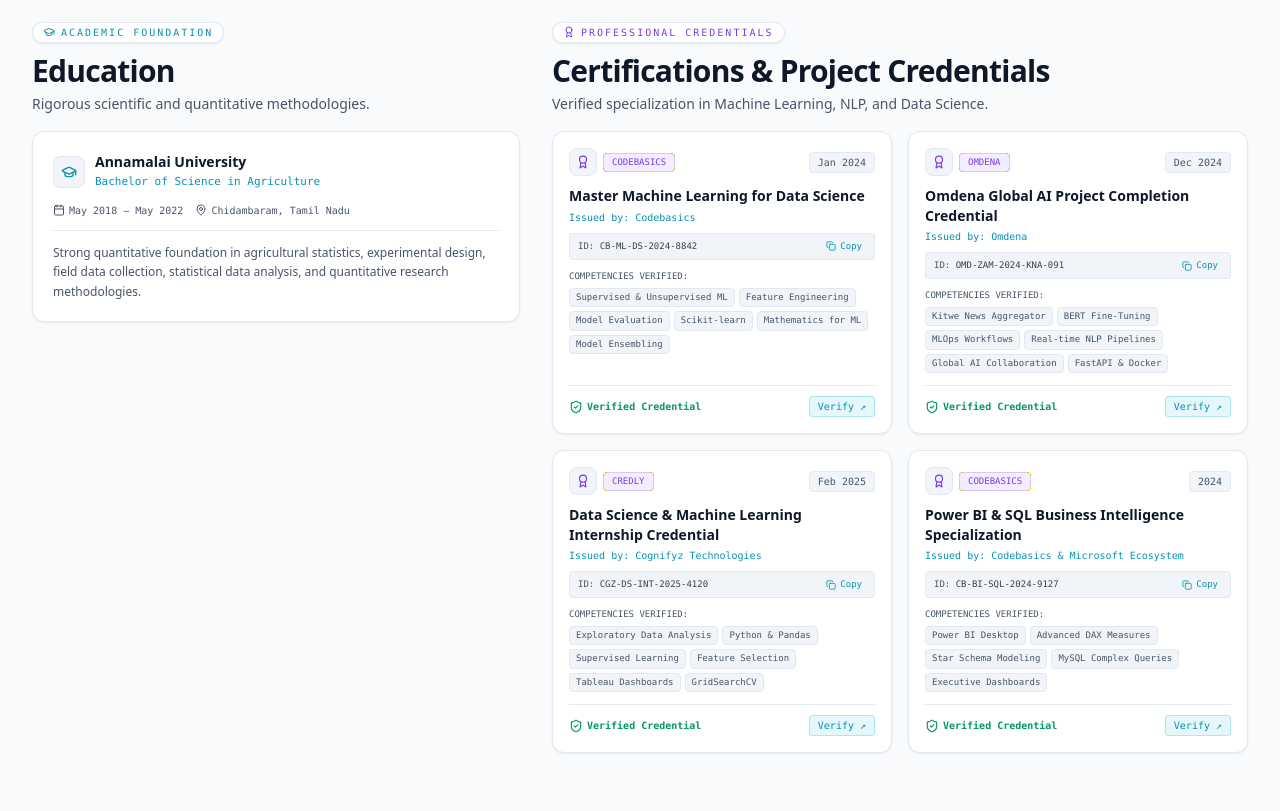
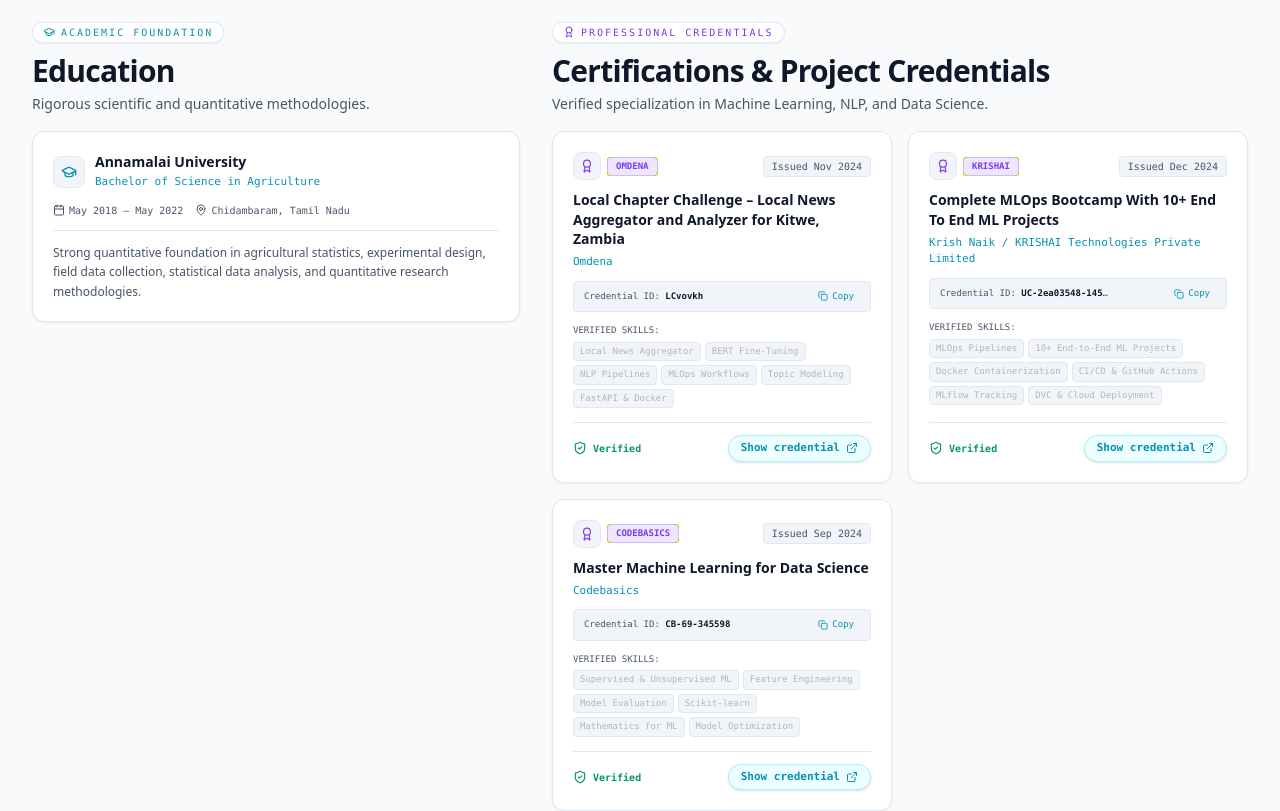
Before and after one commit to ambigapathikavin/portfolio, a React (Vite) app: page / in a window 1280 px wide. Shown: the part 8140-8951 px from the top of the page. Built offline with nearby package versions, Linux system fonts and the light colour scheme.

Commit message:
feat(certifications): update data and enhance hover UI
- Update certification entries to include latest achievements
- Expand badge type support for broader platform compatibility
- Refine hover animations and visual styling for cards

```diff
--- a/src/components/EducationCertifications.tsx
+++ b/src/components/EducationCertifications.tsx
@@ -160,50 +160,50 @@
                 <motion.div
                   key={cert.id}
                   variants={itemVariants}
-                  whileHover={{ y: -3, transition: { duration: 0.2 } }}
-                  className="p-4 rounded-xl bg-[#111111] border border-[#ffffff08] hover:border-violet-500/40 transition-all flex flex-col justify-between group shadow-sm cursor-pointer"
+                  whileHover={{ y: -4, scale: 1.015, transition: { duration: 0.2, ease: "easeOut" } }}
+                  className="p-4 sm:p-5 rounded-xl bg-[#111111] border border-[#ffffff0e] hover:border-violet-500/50 hover:bg-[#141414] hover:shadow-[0_8px_24px_rgba(139,92,246,0.12)] transition-all flex flex-col justify-between group shadow-sm cursor-pointer relative"
                   onClick={() => setSelectedCert(cert)}
                 >
                   <div>
                     <div className="flex items-center justify-between mb-2.5">
                       <div className="flex items-center gap-1.5">
-                        <div className="w-7 h-7 rounded-lg bg-[#181818] border border-[#ffffff0a] flex items-center justify-center text-violet-400 group-hover:scale-105 transition-transform">
+                        <div className="w-7 h-7 rounded-lg bg-[#181818] border border-[#ffffff0a] flex items-center justify-center text-violet-400 group-hover:scale-110 group-hover:text-violet-300 transition-transform">
                           <Award className="w-3.5 h-3.5" />
                         </div>
                         {cert.badgeType && (
-                          <span className="text-[9px] font-mono uppercase px-2 py-0.5 rounded bg-violet-500/10 text-violet-300 border border-violet-500/25">
+                          <span className="text-[9px] font-mono uppercase px-2 py-0.5 rounded bg-violet-500/15 text-violet-300 border border-violet-500/30 font-semibold">
                             {cert.badgeType}
                           </span>
                         )}
                       </div>
-                      <span className="text-[10px] font-mono text-[#777] bg-[#161616] px-2 py-0.5 rounded border border-[#ffffff08]">
-                        {cert.date}
+                      <span className="text-[10px] font-mono text-[#888] bg-[#161616] px-2 py-0.5 rounded border border-[#ffffff08]">
+                        Issued {cert.date}
                       </span>
                     </div>
 
-                    <h3 className="text-sm font-bold text-white group-hover:text-violet-300 transition-colors mb-1 leading-snug">
+                    <h3 className="text-sm font-bold text-white group-hover:text-violet-200 transition-colors mb-1.5 leading-snug">
                       {cert.title}
                     </h3>
 
-                    <div className="text-[10px] font-mono text-cyan-400 mb-2">
-                      Issued by: {cert.issuer}
+                    <div className="text-[11px] font-mono text-cyan-400 font-medium mb-2.5">
+                      {cert.issuer}
                     </div>
 
                     {cert.credentialId && (
-                      <div className="mb-2.5 flex items-center justify-between px-2 py-1 rounded bg-[#0a0a0a] border border-[#ffffff08]">
-                        <span className="text-[9px] font-mono text-[#888] truncate max-w-[160px]">
-                          ID: <span className="text-[#D0D0D0] font-mono">{cert.credentialId}</span>
+                      <div className="mb-3 flex items-center justify-between px-2.5 py-1.5 rounded bg-[#0a0a0a] border border-[#ffffff12]">
+                        <span className="text-[9px] font-mono text-[#999] truncate max-w-[170px]">
+                          Credential ID: <span className="text-white font-mono font-semibold">{cert.credentialId}</span>
                         </span>
                         <button
                           type="button"
                           onClick={(e) => handleCopyId(cert.credentialId!, e)}
                           title="Copy Certificate ID"
-                          className="text-[9px] font-mono text-cyan-400 hover:text-cyan-200 flex items-center gap-1 px-1 py-0.5 rounded hover:bg-cyan-500/10 transition-colors"
+                          className="text-[9px] font-mono text-cyan-400 hover:text-cyan-200 flex items-center gap-1 px-1.5 py-0.5 rounded hover:bg-cyan-500/10 transition-colors"
                         >
                           {copiedCertId === cert.credentialId ? (
                             <>
                               <Check className="w-2.5 h-2.5 text-emerald-400" />
-                              <span className="text-emerald-400">Copied</span>
+                              <span className="text-emerald-400 font-semibold">Copied</span>
                             </>
                           ) : (
                             <>
@@ -215,15 +215,15 @@
                       </div>
                     )}
 
-                    <div className="space-y-1 mb-3">
-                      <div className="text-[9px] font-mono uppercase text-[#666]">
-                        Competencies Verified:
+                    <div className="space-y-1 mb-3.5">
+                      <div className="text-[9px] font-mono uppercase text-[#777]">
+                        Verified Skills:
                       </div>
                       <div className="flex flex-wrap gap-1">
                         {cert.skillsCovered.map(sc => (
                           <span
                             key={sc}
-                            className="px-1.5 py-0.5 rounded bg-[#181818] border border-[#ffffff08] text-[9px] font-mono text-[#A0A0A0]"
+                            className="px-1.5 py-0.5 rounded bg-[#181818] border border-[#ffffff0a] text-[9px] font-mono text-[#b5b5b5]"
                           >
                             {sc}
                           </span>
@@ -232,24 +232,24 @@
                     </div>
                   </div>
 
-                  <div className="pt-2.5 border-t border-[#ffffff08] flex items-center justify-between text-[10px] font-mono text-[#777]">
-                    <span className="flex items-center gap-1 text-emerald-400 font-semibold">
+                  <div className="pt-3 border-t border-[#ffffff0e] flex items-center justify-between gap-2">
+                    <span className="flex items-center gap-1.5 text-[10px] font-mono text-emerald-400 font-bold">
                       <ShieldCheck className="w-3.5 h-3.5" />
-                      <span>Verified Credential</span>
+                      <span>Verified</span>
                     </span>
 
-                    {cert.credentialUrl ? (
+                    {cert.credentialUrl && (
                       <a
                         href={cert.credentialUrl}
                         target="_blank"
-                        rel="noreferrer"
+                        rel="noopener noreferrer"
                         onClick={(e) => e.stopPropagation()}
-                        className="flex items-center gap-1 text-cyan-400 hover:text-cyan-200 px-2 py-0.5 rounded bg-cyan-500/10 border border-cyan-500/25 transition-all hover:bg-cyan-500/20"
+                        className="inline-flex items-center gap-1.5 text-[11px] font-mono font-bold text-cyan-300 hover:text-white px-3 py-1 rounded-full bg-cyan-950/60 hover:bg-cyan-600 border border-cyan-500/50 hover:border-cyan-400 transition-all shadow-sm group/btn"
+                        title="Show credential in official portal"
                       >
-                        <span>Verify ↗</span>
+                        <span>Show credential</span>
+                        <ExternalLink className="w-3 h-3 text-cyan-300 group-hover/btn:text-white group-hover/btn:translate-x-0.5 transition-transform" />
                       </a>
-                    ) : (
-                      <FileCheck className="w-3.5 h-3.5 text-[#777]" />
                     )}
                   </div>
                 </motion.div>
@@ -349,18 +349,18 @@
                   <a
                     href={selectedCert.credentialUrl}
                     target="_blank"
-                    rel="noreferrer"
-                    className="flex-1 py-2 rounded-lg bg-violet-600 hover:bg-violet-500 text-white font-semibold text-xs font-mono transition-colors flex items-center justify-center gap-1.5"
+                    rel="noopener noreferrer"
+                    className="flex-1 py-2 px-3 rounded-lg bg-violet-600 hover:bg-violet-500 text-white font-semibold text-xs font-mono transition-colors flex items-center justify-center gap-2 shadow-sm"
                   >
-                    <span>Open Verification Portal</span>
+                    <span>Show credential</span>
                     <ExternalLink className="w-3.5 h-3.5" />
                   </a>
                 )}
                 <button
                   onClick={() => setSelectedCert(null)}
-                  className="px-4 py-2 rounded-lg bg-[#181818] hover:bg-[#252525] text-white font-semibold text-xs font-mono transition-colors cursor-pointer"
+                  className="px-4 py-2 rounded-lg bg-[#181818] hover:bg-[#252525] text-[#ccc] hover:text-white font-semibold text-xs font-mono transition-colors cursor-pointer border border-[#ffffff10]"
                 >
-                  Close View
+                  Close
                 </button>
               </div>
             </motion.div>
--- a/src/data/portfolioData.ts
+++ b/src/data/portfolioData.ts
@@ -950,47 +950,36 @@
 export const CERTIFICATIONS: CertificationItem[] = [
   {
     id: 'cert-1',
+    title: 'Local Chapter Challenge – Local News Aggregator and Analyzer for Kitwe, Zambia',
+    issuer: 'Omdena',
+    badgeType: 'Omdena',
+    date: 'Nov 2024',
+    credentialId: 'LCvovkh',
+    credentialUrl: 'https://confirm.omdena.com/LCvovkh',
+    verificationPlatform: 'Omdena Credential Verification Registry',
+    skillsCovered: ['Local News Aggregator', 'BERT Fine-Tuning', 'NLP Pipelines', 'MLOps Workflows', 'Topic Modeling', 'FastAPI & Docker']
+  },
+  {
+    id: 'cert-2',
+    title: 'Complete MLOps Bootcamp With 10+ End To End ML Projects',
+    issuer: 'Krish Naik / KRISHAI Technologies Private Limited',
+    badgeType: 'KRISHAI',
+    date: 'Dec 2024',
+    credentialId: 'UC-2ea03548-1452-4687-b69b-d386ec440559',
+    credentialUrl: 'https://udemy-certificate.s3.amazonaws.com/image/UC-2ea03548-1452-4687-b69b-d386ec440559.jpg',
+    verificationPlatform: 'Udemy / KRISHAI Certificate Registry',
+    skillsCovered: ['MLOps Pipelines', '10+ End-to-End ML Projects', 'Docker Containerization', 'CI/CD & GitHub Actions', 'MLflow Tracking', 'DVC & Cloud Deployment']
+  },
+  {
+    id: 'cert-3',
     title: 'Master Machine Learning for Data Science',
     issuer: 'Codebasics',
     badgeType: 'Codebasics',
-    date: 'Jan 2024',
-    credentialId: 'CB-ML-DS-2024-8842',
-    credentialUrl: 'https://codebasics.io/certificate/CB-ML-DS-2024-8842',
+    date: 'Sep 2024',
+    credentialId: 'CB-69-345598',
+    credentialUrl: 'https://codebasics.io/certificate/CB-69-345598',
     verificationPlatform: 'Codebasics Verification Portal',
-    skillsCovered: ['Supervised & Unsupervised ML', 'Feature Engineering', 'Model Evaluation', 'Scikit-learn', 'Mathematics for ML', 'Model Ensembling']
-  },
-  {
-    id: 'cert-2',
-    title: 'Omdena Global AI Project Completion Credential',
-    issuer: 'Omdena',
-    badgeType: 'Omdena',
-    date: 'Dec 2024',
-    credentialId: 'OMD-ZAM-2024-KNA-091',
-    credentialUrl: 'https://omdena.com/certificate/OMD-ZAM-2024-KNA-091',
-    verificationPlatform: 'Omdena Global Credentials Registry',
-    skillsCovered: ['Kitwe News Aggregator', 'BERT Fine-Tuning', 'MLOps Workflows', 'Real-time NLP Pipelines', 'Global AI Collaboration', 'FastAPI & Docker']
-  },
-  {
-    id: 'cert-3',
-    title: 'Data Science & Machine Learning Internship Credential',
-    issuer: 'Cognifyz Technologies',
-    badgeType: 'Credly',
-    date: 'Feb 2025',
-    credentialId: 'CGZ-DS-INT-2025-4120',
-    credentialUrl: 'https://www.cognifyz.com/verify-certificate?id=CGZ-DS-INT-2025-4120',
-    verificationPlatform: 'Cognifyz Verified Registry',
-    skillsCovered: ['Exploratory Data Analysis', 'Python & Pandas', 'Supervised Learning', 'Feature Selection', 'Tableau Dashboards', 'GridSearchCV']
-  },
-  {
-    id: 'cert-4',
-    title: 'Power BI & SQL Business Intelligence Specialization',
-    issuer: 'Codebasics & Microsoft Ecosystem',
-    badgeType: 'Codebasics',
-    date: '2024',
-    credentialId: 'CB-BI-SQL-2024-9127',
-    credentialUrl: 'https://codebasics.io/certificate/CB-BI-SQL-2024-9127',
-    verificationPlatform: 'Codebasics Certification Portal',
-    skillsCovered: ['Power BI Desktop', 'Advanced DAX Measures', 'Star Schema Modeling', 'MySQL Complex Queries', 'Executive Dashboards']
+    skillsCovered: ['Supervised & Unsupervised ML', 'Feature Engineering', 'Model Evaluation', 'Scikit-learn', 'Mathematics for ML', 'Model Optimization']
   }
 ];
 
@@ -1190,8 +1179,9 @@
     }
   ],
   certifications: [
-    { title: 'Master Machine Learning for Data Science', issuer: 'CodeBasics', date: 'Jan 2024' },
-    { title: 'Omdena Project Completion Certificate - Kitwe News Aggregator Project', issuer: 'Omdena', date: '2024' }
+    { title: 'Master Machine Learning for Data Science', issuer: 'Codebasics', date: 'Sep 2024' },
+    { title: 'Local Chapter Challenge – Local News Aggregator and Analyzer for Kitwe, Zambia', issuer: 'Omdena', date: 'Nov 2024' },
+    { title: 'Complete MLOps Bootcamp With 10+ End To End ML Projects', issuer: 'Krish Naik / KRISHAI Technologies Private Limited', date: 'Dec 2024' }
   ]
 };
 
--- a/src/types.ts
+++ b/src/types.ts
@@ -98,7 +98,7 @@
   id: string;
   title: string;
   issuer: string;
-  badgeType?: 'Codebasics' | 'Omdena' | 'Google' | 'Coursera' | 'Credly' | 'DeepLearning.AI';
+  badgeType?: 'Codebasics' | 'Omdena' | 'Udemy' | 'KRISHAI' | 'Google' | 'Coursera' | 'Credly' | 'DeepLearning.AI' | string;
   date: string;
   credentialId?: string;
   credentialUrl?: string;
```
